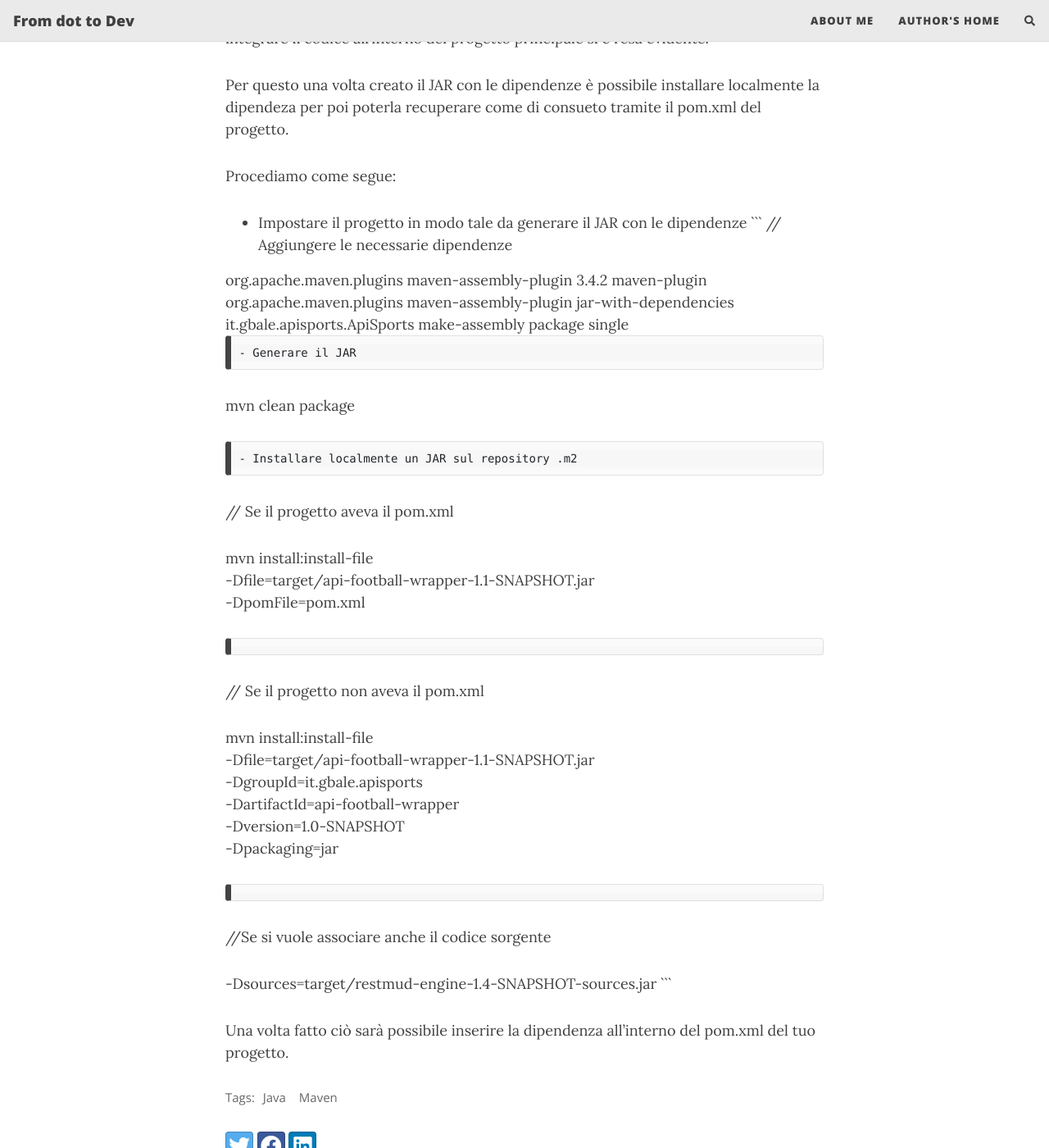
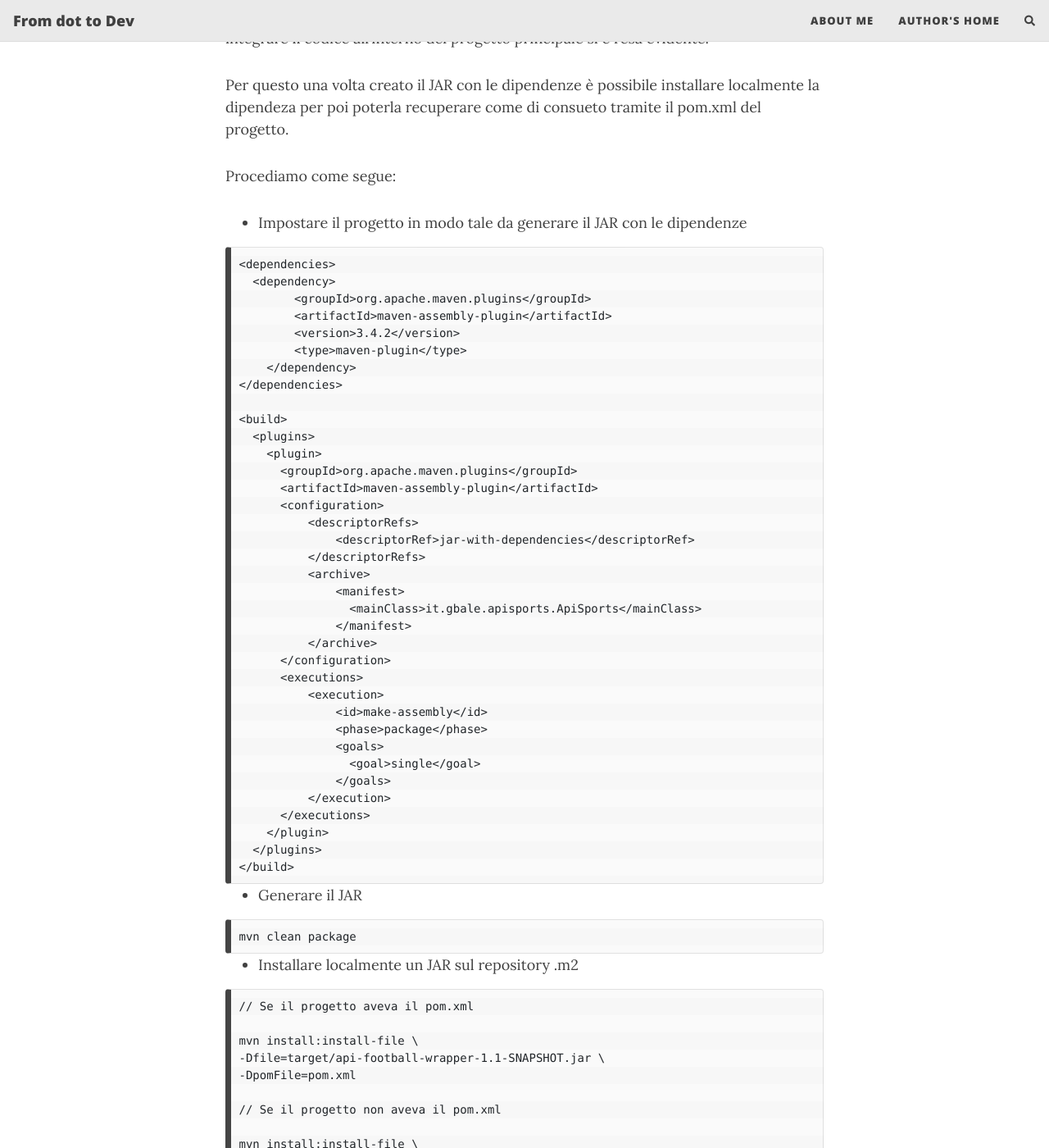
Before and after one commit to baleDevIt/baleDevIt.github.io, a Jekyll site: the page built from _posts/2023-08-23-installare-localmente-un-JAR-nel-repository-m2.md, in a window 1280 px wide and 1400 px high, scrolled down 434 px. Shown: the whole window at 82% size. Built offline with Jekyll 4.4.1, drawn with Linux system fonts in a browser that asks for light colours; nearby versions of some CDN libraries; comment, search, counter and statistics services are not loaded; some of the changed text lies outside the part shown.

Commit message:
Update post

````diff
--- a/_posts/2023-08-23-installare-localmente-un-JAR-nel-repository-m2.md
+++ b/_posts/2023-08-23-installare-localmente-un-JAR-nel-repository-m2.md
@@ -14,8 +14,8 @@ Per questo una volta creato il JAR con le dipendenze è possibile installare loc
 
 Procediamo come segue:
 - Impostare il progetto in modo tale da generare il JAR con le dipendenze
+
 ```
-// Aggiungere le necessarie dipendenze
 <dependencies>
   <dependency>
         <groupId>org.apache.maven.plugins</groupId>
@@ -53,19 +53,22 @@ Procediamo come segue:
   </plugins>
 </build>
 ```
+
 - Generare il JAR
+
 ```
 mvn clean package
 ```
+
 - Installare localmente un JAR sul repository .m2
+
 ```
 // Se il progetto aveva il pom.xml
 
 mvn install:install-file \
 -Dfile=target/api-football-wrapper-1.1-SNAPSHOT.jar \
 -DpomFile=pom.xml
-```
-```
+
 // Se il progetto non aveva il pom.xml
 
 mvn install:install-file \
@@ -74,8 +77,7 @@ mvn install:install-file \
 -DartifactId=api-football-wrapper \
 -Dversion=1.0-SNAPSHOT \
 -Dpackaging=jar
-```
-```
+
 //Se si vuole associare anche il codice sorgente
 
 -Dsources=target/restmud-engine-1.4-SNAPSHOT-sources.jar
````
